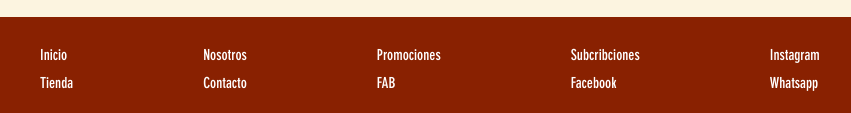
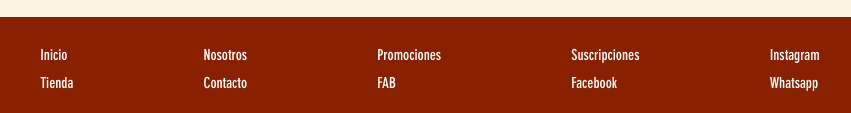
Before and after one commit to BlackZeusAdc/Catalina_Sanabria, a plain HTML site: page index.html in a window 1280 px wide. Shown: the part 3185-3298 px from the top of the page, 265-1116 px from the left. Drawn offline with Linux system fonts and the light colour scheme.

Commit message:
Correccion de Ortografía

```diff
--- a/index.html
+++ b/index.html
@@ -301,7 +301,7 @@
     </section>
      <section class="pie">
         <div class="reseña-pie">
-                <p class="parrafo-pie">Subcribciones</p>
+                <p class="parrafo-pie">Suscripciones</p>
                 <p class="parrafo-pie">Facebook</p>
         </div>
     </section>
```
